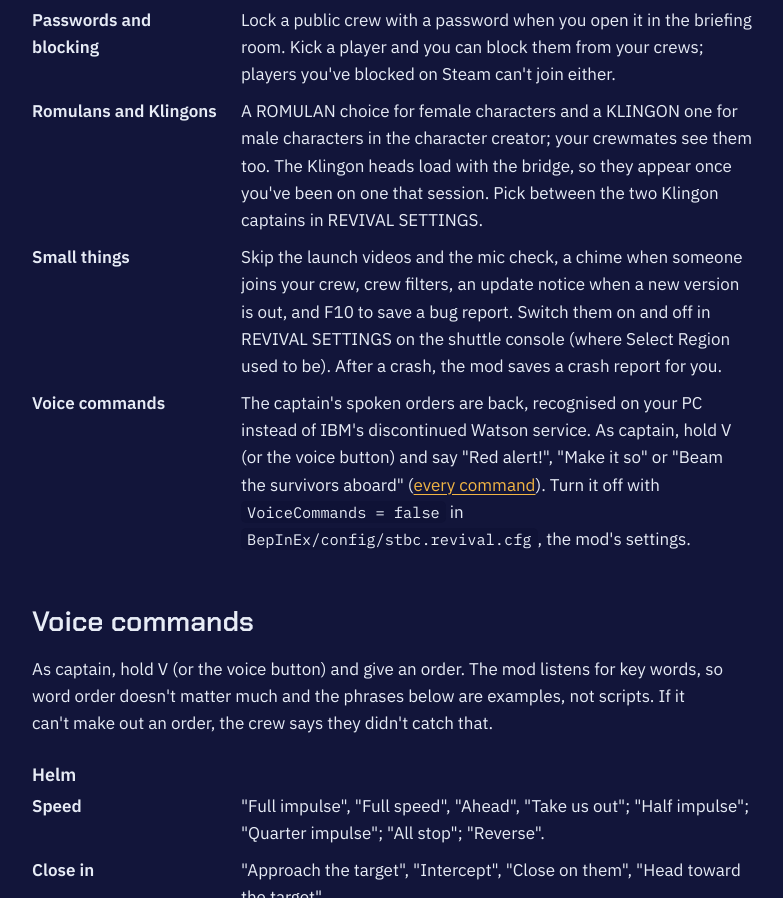
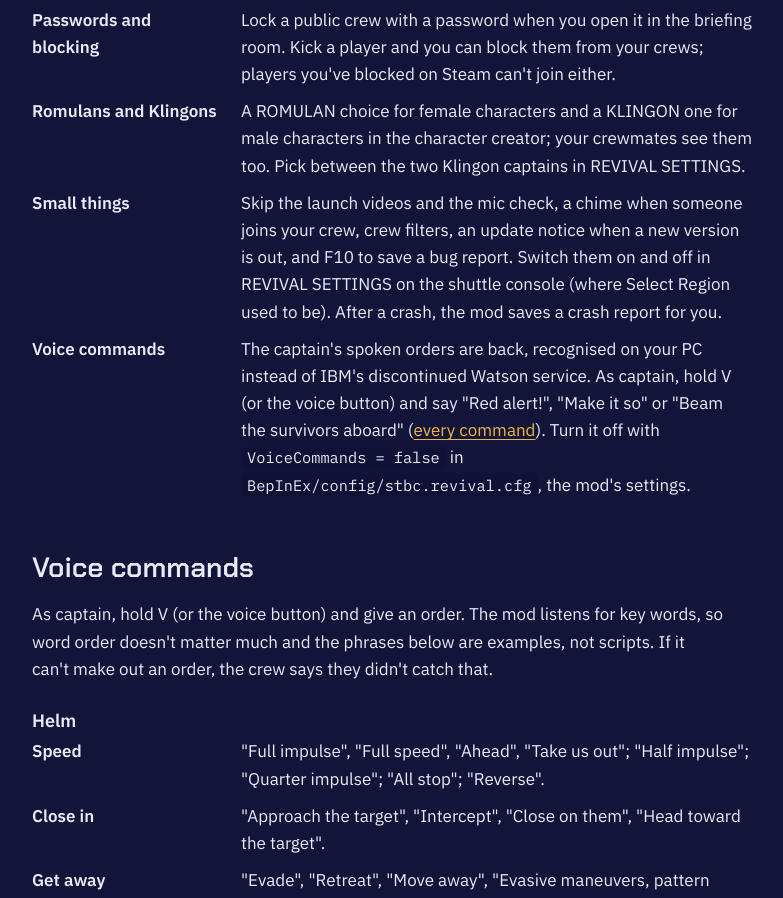
Before and after one commit to Demigodrick/bridge-crew-revival, a plain HTML site: page docs/index.html in a window 1280 px wide. Shown: the part 2877-3775 px from the top of the page, without its empty margins (248-1031 px from the left). Drawn offline with Linux system fonts and the light colour scheme.

Commit message:
Site and README: Klingon heads no longer need a bridge visit
Co-Authored-By: Claude Opus 5.5 <noreply@anthropic.com>

```diff
--- a/docs/index.html
+++ b/docs/index.html
@@ -256,8 +256,7 @@
           can block them from your crews; players you've blocked on Steam can't join either.</dd>
         <dt>Romulans and Klingons</dt>
         <dd>A ROMULAN choice for female characters and a KLINGON one for male characters in the character
-          creator; your crewmates see them too. The Klingon heads load with the bridge, so they appear once
-          you've been on one that session. Pick between the two Klingon captains in REVIVAL SETTINGS.</dd>
+          creator; your crewmates see them too. Pick between the two Klingon captains in REVIVAL SETTINGS.</dd>
         <dt>Small things</dt>
         <dd>Skip the launch videos and the mic check, a chime when someone joins your crew, crew filters, an
           update notice when a new version is out, and F10 to save a bug report. Switch them on and off in
```
Also changed, not shown: 1 other file.
